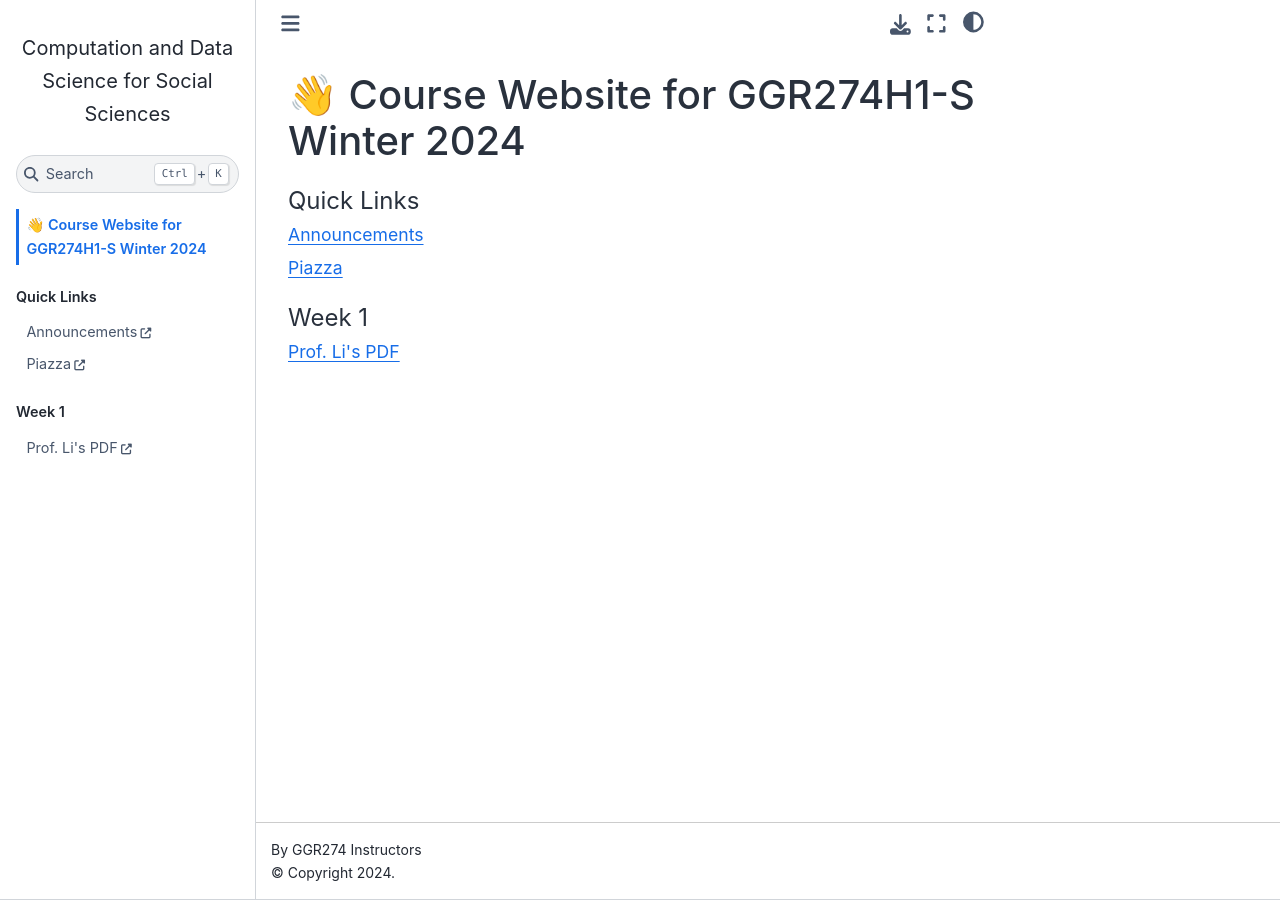
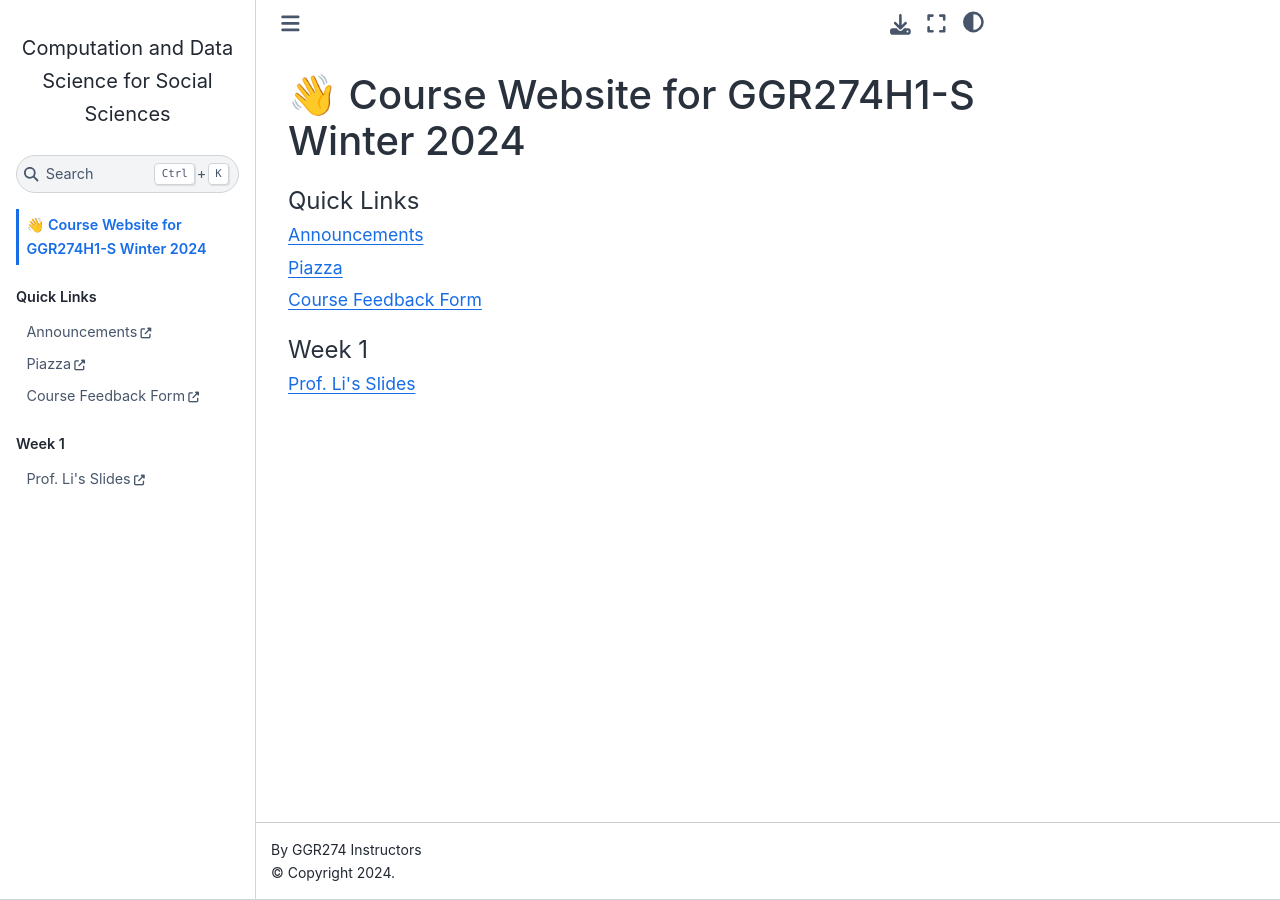
Before and after one commit to UofTCompDSci/ggr274-20241, a Jupyter Book: the page built from jupyter-book/index.md, in a window 1280 px wide. Built offline with Jupyter Book 1.0.4 settings and Sphinx 7.4.7 and the Sphinx Book theme 1.1.4, drawn with Linux system fonts in a browser that asks for light colours; pages that are not in the unit, such as notebooks, are missing from menus.

```diff
--- a/_toc.yml
+++ b/_toc.yml
@@ -12,6 +12,8 @@ parts:
       title: Announcements
     - url: https://piazza.com/utoronto.ca/winter2024/ggr274h1
       title: Piazza
+    - url: https://forms.office.com/Pages/ResponsePage.aspx?id=JsKqeAMvTUuQN7RtVsVSEF-wqptfr85NieT8UyliaxxUOUtMSVFUQkFTNVdRTlVJNkZFQU84NldYUi4u
+      title: Course Feedback Form
 
   - caption: Resources
     chapters:
@@ -22,8 +24,8 @@ parts:
 
   - caption: Week 1
     chapters:
-    - url: https://q.utoronto.ca/courses/296372/files/?preview=24224703
-      title: Prof. Li's PDF
+    - url: https://q.utoronto.ca/courses/338580/files?preview=29750629
+      title: Prof. Li's Slides
     - file: weekly-materials/week01/lecture/Class1_GGR274_MM.ipynb
       title: Prof. Moon's Notebook
     - file: weekly-materials/week01/lecture/Class1_GGR274_DL.ipynb
```
Also changed, not shown: 6 other files.
